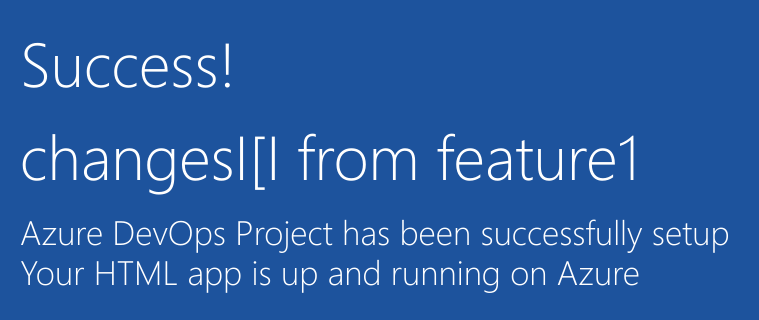
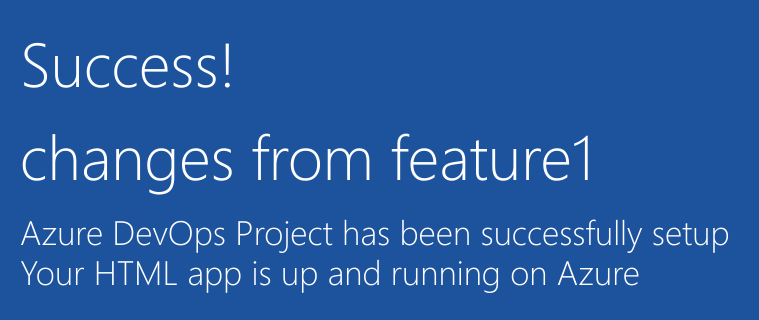
Before and after one commit to amism/sample-project-module3-assignment1, a plain HTML site: page index.html in a window 1280 px wide. Shown: the part 352-672 px from the top of the page, 205-964 px from the left. Drawn offline with Linux system fonts and the light colour scheme.

Commit message:
3rd commit from feature1

```diff
--- a/index.html
+++ b/index.html
@@ -19,7 +19,7 @@
         </div>
             <div class="content-body">
                 <div class="success-text">Success!</div>
-		<div class="success-text">changesI[I from feature1</div>
+		<div class="success-text">changes from feature1</div>
                 <div class="description line-1"> Azure DevOps Project has been successfully setup</div>
                 <div class="description line-2"> Your HTML app is up and running on Azure</div>
                 <div class="next-steps-container">
```
